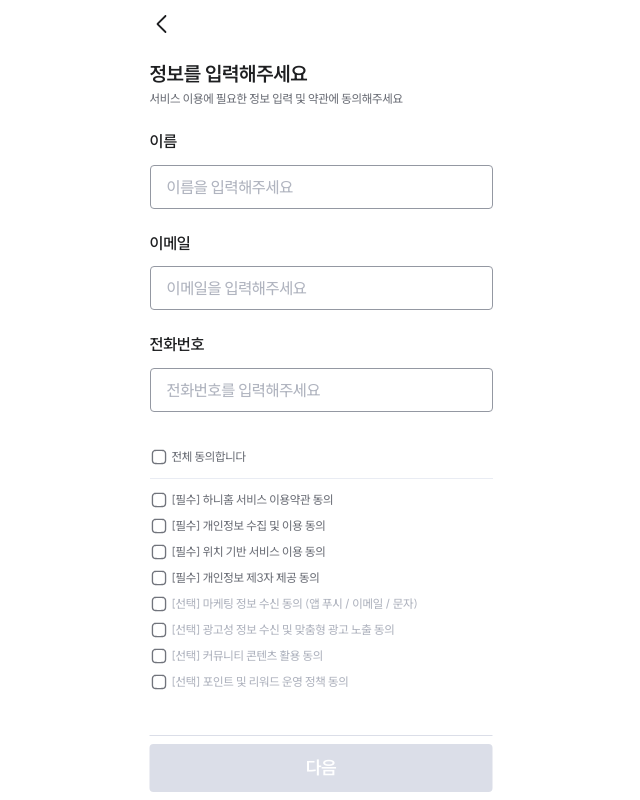
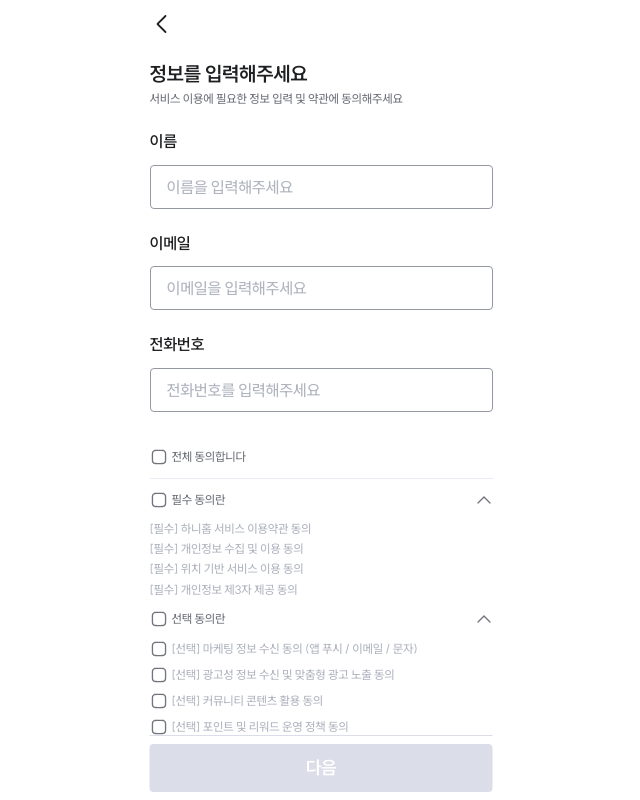
Before and after one commit to Hani-home/HaniHome_FE, a Next.js app: page /signup/info in a window 1280 px wide. Shown: the whole page, without its empty margins (319-959 px from the left). Built offline with nearby package versions, Linux system fonts and the light colour scheme.

Commit message:
feat: 정보 입력 페이지 동의항목 UI 및 기능 수정

```diff
--- a/src/components/signup/info/AgreementItem.tsx
+++ b/src/components/signup/info/AgreementItem.tsx
@@ -1,5 +1,3 @@
-"use client";
-
 import CheckIcon from "./CheckIcon";
 
 interface AgreementItemProps {
@@ -10,18 +8,16 @@ interface AgreementItemProps {
 }
 
 const AgreementItem = ({ id, label, checked, onClick }: AgreementItemProps) => {
+  const isRequired = label.includes("[필수]");
+
   return (
     <button
       key={id}
       onClick={onClick}
-      className="text-cap1-med flex cursor-pointer items-center gap-1 text-left"
+      className="flex cursor-pointer items-center gap-1 text-left"
     >
-      <CheckIcon checked={checked} />
-      <span
-        className={label.includes("[필수]") ? "text-gray-700" : "text-gray-500"}
-      >
-        {label}
-      </span>
+      {!isRequired && <CheckIcon checked={checked} />}
+      <span className="text-cap1-med text-gray-500">{label}</span>
     </button>
   );
 };
--- a/src/components/signup/info/AgreementList.tsx
+++ b/src/components/signup/info/AgreementList.tsx
@@ -1,25 +1,45 @@
 "use client";
 
-import { useState } from "react";
+import { useEffect, useState } from "react";
 
 import { AgreementTerm } from "@/constants/AgreementTerm";
+
+import DownArrow from "@/public/svgs/signup/down-arrow.svg";
 
 import AgreementItem from "./AgreementItem";
 import CheckIcon from "./CheckIcon";
 
 interface AgreementListProps {
   onChange: (checked: number[]) => void;
+  onRequiredValidChange?: (valid: boolean) => void;
 }
 
-const AgreementList = ({ onChange }: AgreementListProps) => {
+const AgreementList = ({
+  onChange,
+  onRequiredValidChange,
+}: AgreementListProps) => {
   const [checkedItems, setCheckedItems] = useState<number[]>([]);
+  const [isRequiredOpen, setIsRequiredOpen] = useState(true);
+  const [isOptionalOpen, setIsOptionalOpen] = useState(true);
+
+  const requiredIds = AgreementTerm.filter(t => t.required).map(t => t.id);
+  const optionalIds = AgreementTerm.filter(t => !t.required).map(t => t.id);
+
+  const isChecked = (id: number) => checkedItems.includes(id);
+  const isAllChecked = AgreementTerm.length === checkedItems.length;
+  const isAllRequiredChecked = requiredIds.every(id =>
+    checkedItems.includes(id),
+  );
+  const isAllOptionalChecked = optionalIds.every(id =>
+    checkedItems.includes(id),
+  );
 
   const update = (items: number[]) => {
-    setCheckedItems(items);
-    onChange(items);
+    const uniqueItems = [...new Set(items)];
+    setCheckedItems(uniqueItems);
+    onChange(uniqueItems);
   };
 
-  const isChecked = (id: number) => checkedItems.includes(id);
   const toggleCheck = (id: number) => {
     update(
       isChecked(id)
@@ -29,12 +49,30 @@ const AgreementList = ({ onChange }: AgreementListProps) => {
   };
 
   const toggleAll = () => {
+    update(isAllChecked ? [] : AgreementTerm.map(term => term.id));
+  };
+
+  const toggleRequired = () => {
     update(
-      checkedItems.length === AgreementTerm.length
-        ? []
-        : AgreementTerm.map(term => term.id),
+      isAllRequiredChecked
+        ? checkedItems.filter(id => !requiredIds.includes(id))
+        : [...checkedItems, ...requiredIds],
     );
   };
+
+  const toggleOptional = () => {
+    update(
+      isAllOptionalChecked
+        ? checkedItems.filter(id => !optionalIds.includes(id))
+        : [...checkedItems, ...optionalIds],
+    );
+  };
+
+  useEffect(() => {
+    if (onRequiredValidChange) {
+      onRequiredValidChange(isAllRequiredChecked);
+    }
+  }, [checkedItems, isAllRequiredChecked, onRequiredValidChange]);
 
   return (
     <div className="flex flex-col py-6">
@@ -43,15 +81,32 @@ const AgreementList = ({ onChange }: AgreementListProps) => {
         onClick={toggleAll}
         className="text-cap1-med flex cursor-pointer items-center gap-1 text-gray-700"
       >
-        <CheckIcon checked={checkedItems.length === AgreementTerm.length} />
+        <CheckIcon checked={isAllChecked} />
         전체 동의합니다
       </button>
 
       <hr className="my-3 border-t border-gray-200" />
 
-      {/* 개별 항목 */}
-      <div className="flex flex-col gap-2">
-        {AgreementTerm.map(term => (
+      {/* 필수 동의란 */}
+      <div className="flex items-center justify-between">
+        <button
+          onClick={toggleRequired}
+          className="text-cap1-med flex items-center gap-1 text-gray-700"
+        >
+          <CheckIcon checked={isAllRequiredChecked} />
+          필수 동의란
+        </button>
+        <button
+          onClick={() => setIsRequiredOpen(prev => !prev)}
+          className={isRequiredOpen ? "rotate-180" : ""}
+        >
+          <DownArrow className="h-[18px] w-[18px] object-contain" />
+        </button>
+      </div>
+
+      {isRequiredOpen && (
+        <div className="mt-3 flex flex-col gap-1">
+          {AgreementTerm.filter(t => t.required).map(term => (
             <AgreementItem
               key={term.id}
               id={term.id}
@@ -61,6 +116,38 @@ const AgreementList = ({ onChange }: AgreementListProps) => {
             />
           ))}
         </div>
+      )}
+
+      {/* 선택 동의란 */}
+      <div className="mt-3 flex items-center justify-between">
+        <button
+          onClick={toggleOptional}
+          className="text-cap1-med flex items-center gap-1 text-gray-700"
+        >
+          <CheckIcon checked={isAllOptionalChecked} />
+          선택 동의란
+        </button>
+        <button
+          onClick={() => setIsOptionalOpen(prev => !prev)}
+          className={isOptionalOpen ? "rotate-180" : ""}
+        >
+          <DownArrow className="h-[18px] w-[18px] object-contain" />
+        </button>
+      </div>
+
+      {isOptionalOpen && (
+        <div className="mt-3 flex flex-col gap-2">
+          {AgreementTerm.filter(t => !t.required).map(term => (
+            <AgreementItem
+              key={term.id}
+              id={term.id}
+              label={term.label}
+              checked={isChecked(term.id)}
+              onClick={() => toggleCheck(term.id)}
+            />
+          ))}
+        </div>
+      )}
     </div>
   );
 };
--- a/src/components/signup/profile/DropdownField.tsx
+++ b/src/components/signup/profile/DropdownField.tsx
@@ -4,7 +4,7 @@ import { useState } from "react";
 
 import clsx from "clsx";
 
-import DropdownArrow from "@/public/svgs/signup/dropdown-arrow.svg";
+import DropdownArrow from "@/public/svgs/signup/down-arrow.svg";
 
 interface DropdownOption {
   label: string;
@@ -61,7 +61,11 @@ const DropdownField = ({
           >
             {selectedLabel}
           </span>
-          <DropdownArrow className={clsx(isDropdownOpen && "rotate-180")} />
+          <DropdownArrow
+            width={24}
+            height={24}
+            className={clsx(isDropdownOpen && "rotate-180")}
+          />
         </div>
 
         {isDropdownOpen && (
--- a/src/constants/AgreementTerm.ts
+++ b/src/constants/AgreementTerm.ts
@@ -1,10 +1,18 @@
 export const AgreementTerm = [
-  { id: 1, label: "[필수] 하니홈 서비스 이용약관 동의" },
-  { id: 2, label: "[필수] 개인정보 수집 및 이용 동의" },
-  { id: 3, label: "[필수] 위치 기반 서비스 이용 동의" },
-  { id: 4, label: "[필수] 개인정보 제3자 제공 동의" },
-  { id: 5, label: "[선택] 마케팅 정보 수신 동의 (앱 푸시 / 이메일 / 문자)" },
-  { id: 6, label: "[선택] 광고성 정보 수신 및 맞춤형 광고 노출 동의" },
-  { id: 7, label: "[선택] 커뮤니티 콘텐츠 활용 동의" },
-  { id: 8, label: "[선택] 포인트 및 리워드 운영 정책 동의" },
+  { id: 1, label: "[필수] 하니홈 서비스 이용약관 동의", required: true },
+  { id: 2, label: "[필수] 개인정보 수집 및 이용 동의", required: true },
+  { id: 3, label: "[필수] 위치 기반 서비스 이용 동의", required: true },
+  { id: 4, label: "[필수] 개인정보 제3자 제공 동의", required: true },
+  {
+    id: 5,
+    label: "[선택] 마케팅 정보 수신 동의 (앱 푸시 / 이메일 / 문자)",
+    required: false,
+  },
+  {
+    id: 6,
+    label: "[선택] 광고성 정보 수신 및 맞춤형 광고 노출 동의",
+    required: false,
+  },
+  { id: 7, label: "[선택] 커뮤니티 콘텐츠 활용 동의", required: false },
+  { id: 8, label: "[선택] 포인트 및 리워드 운영 정책 동의", required: false },
 ];
```
Also changed, not shown: public/svgs/signup/down-arrow.svg. Lines whose indentation alone changed are shown as unchanged.
